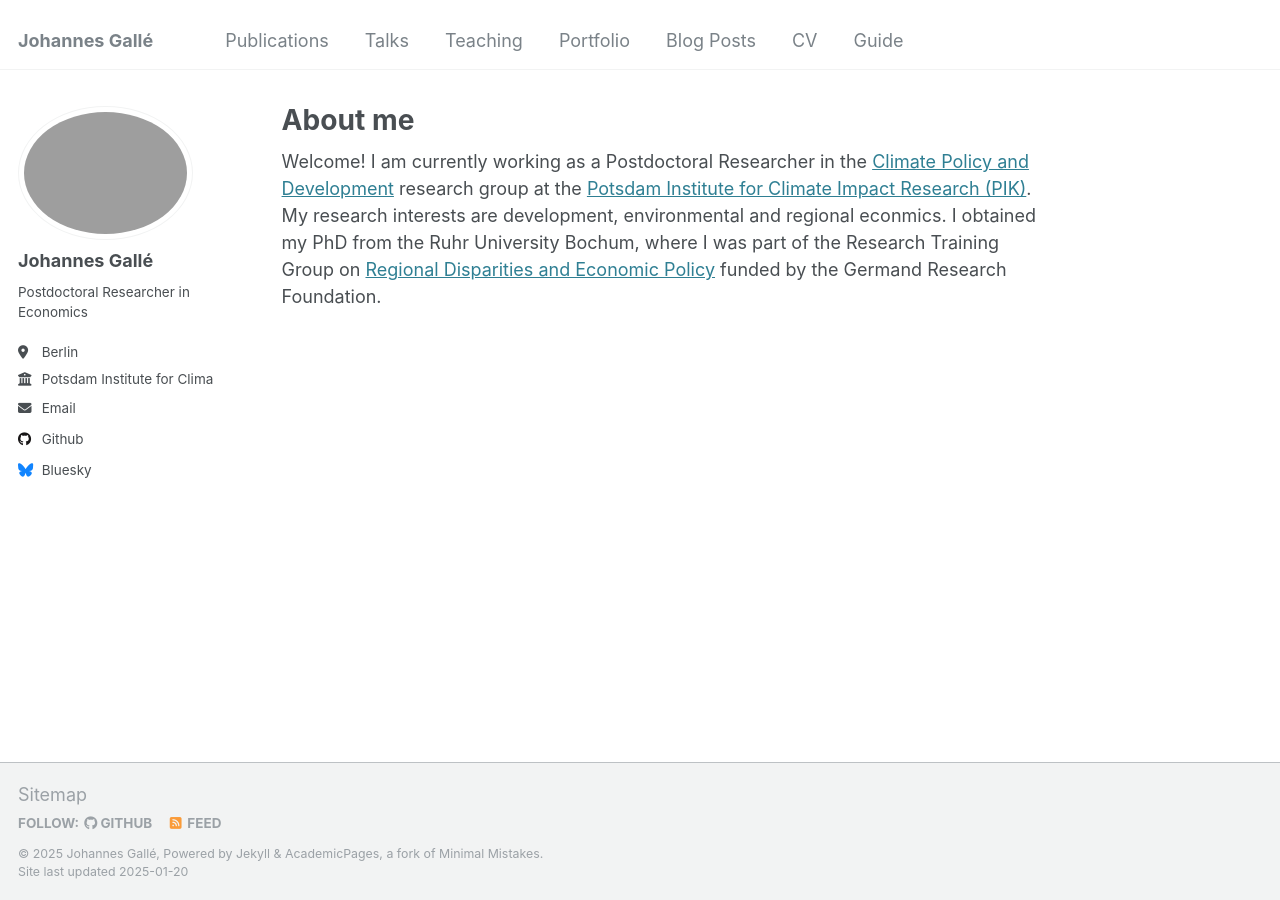
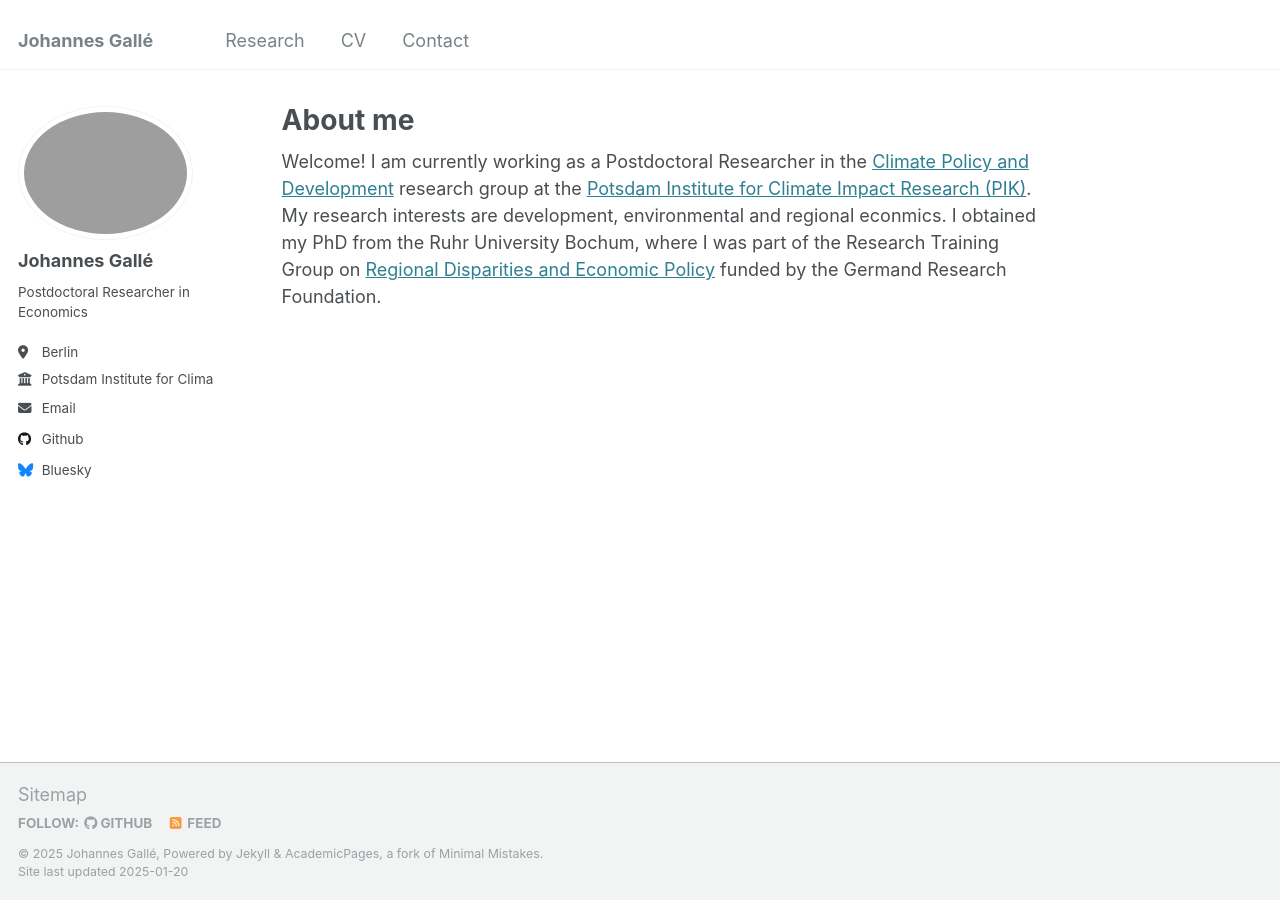
Before and after one commit to johannesgalle/johannesgalle.github.io, a Jekyll site: the page built from _pages/about.md, in a window 1280 px wide. Built offline with Jekyll 4.4.1, drawn with Linux system fonts in a browser that asks for light colours.

Commit message:
Update navigation.yml

```diff
--- a/_data/navigation.yml
+++ b/_data/navigation.yml
@@ -5,23 +5,11 @@
 # prevent it from being included in the site.
 
 main:
-  - title: "Publications"
-    url: /publications/
-
-  - title: "Talks"
-    url: /talks/
-
-  - title: "Teaching"
-    url: /teaching/
-
-  - title: "Portfolio"
-    url: /portfolio/
-
-  - title: "Blog Posts"
-    url: /year-archive/
+  - title: "Research"
+    url: /research/
 
   - title: "CV"
     url: /cv/
 
-  - title: "Guide"
-    url: /markdown/
+  - title: "Contact"
+    url: /contact/
```
